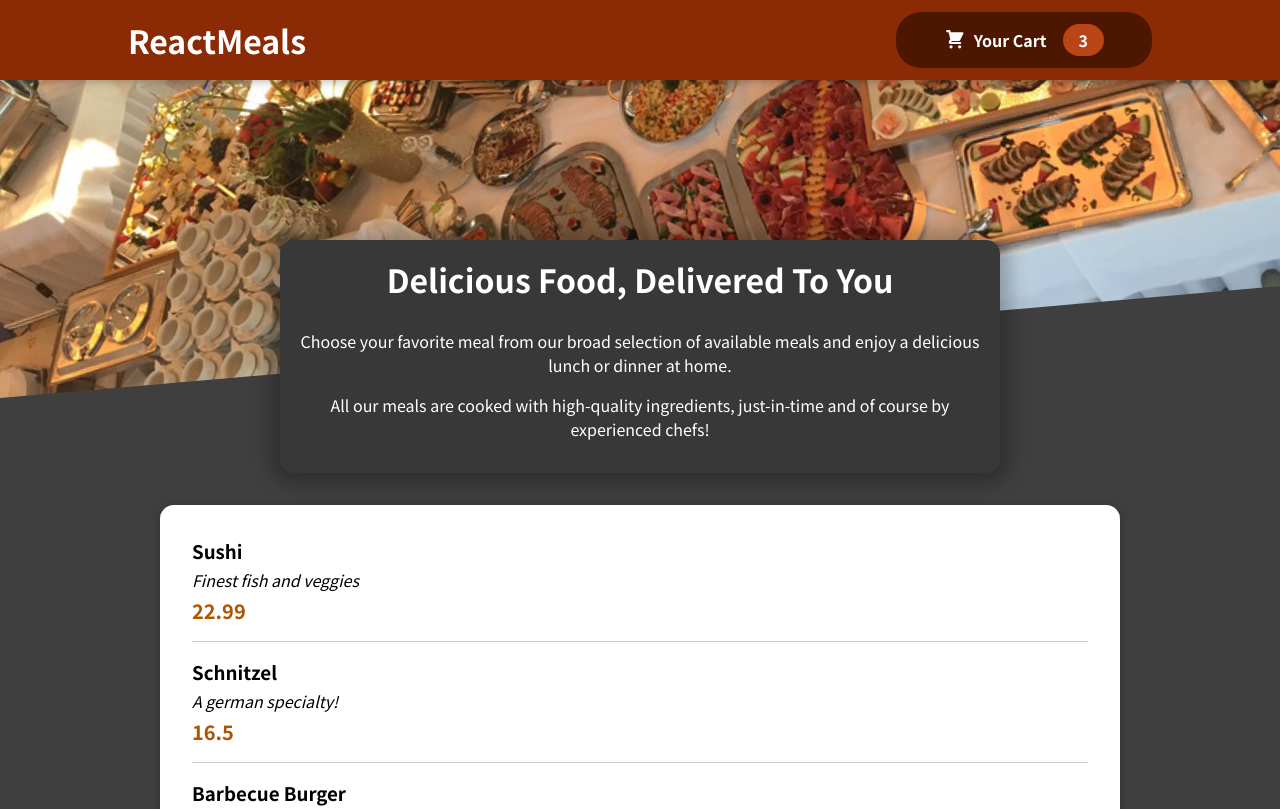
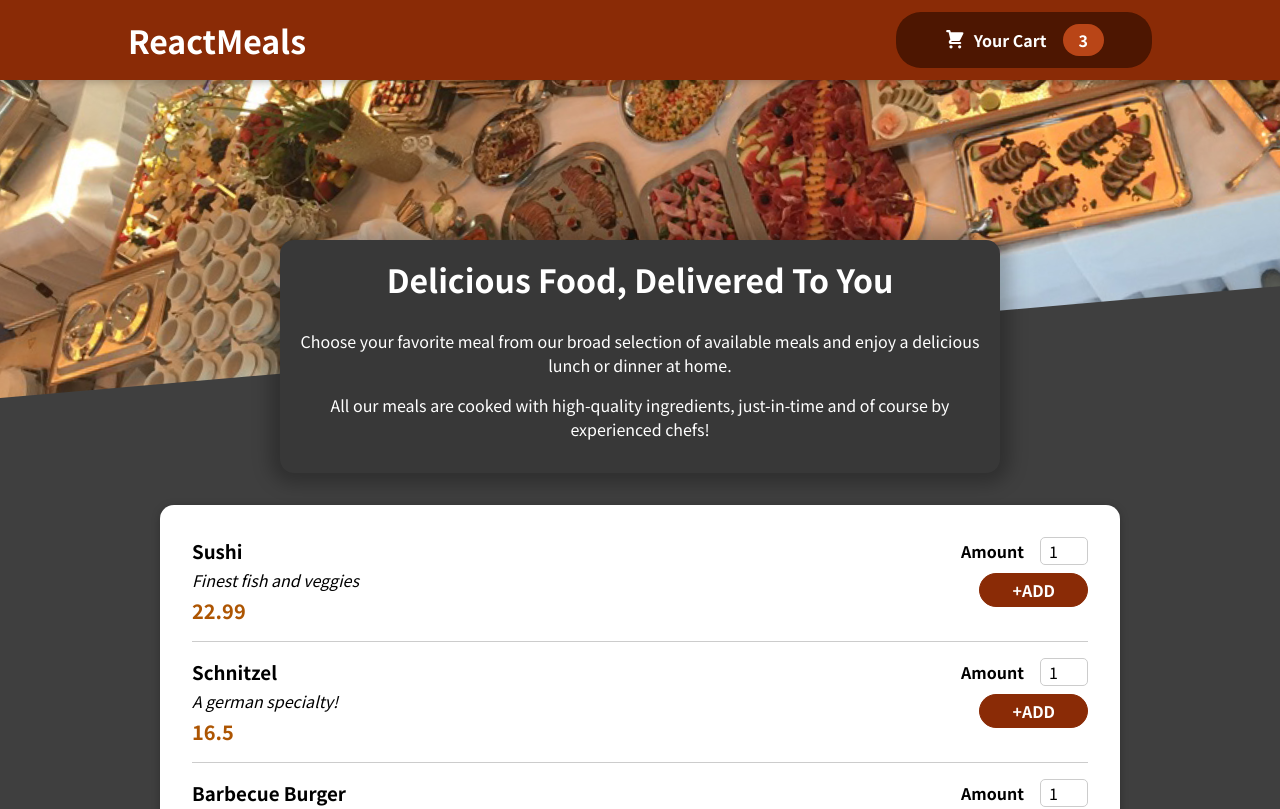
Before and after one commit to paandu6/FoodDelivery, a React (Create React App) app: page / in a window 1280 px wide. Shown: the top 809 px of the page. Built offline with nearby package versions, Linux system fonts and the light colour scheme.

Commit message:
added input form

```diff
--- /dev/null
+++ b/src/Components/Meals/MealsItems/MealItemForm.module.css
@@ -0,0 +1,20 @@
+.form {
+    text-align: right;
+  }
+
+  .form button {
+    font: inherit;
+    cursor: pointer;
+    background-color: #8a2b06;
+    border: 1px solid #8a2b06;
+    color: white;
+    padding: 0.25rem 2rem;
+    border-radius: 20px;
+    font-weight: bold;
+  }
+
+  .form button:hover,
+  .form button:active {
+    background-color: #641e03;
+    border-color: #641e03;
+  }
--- /dev/null
+++ b/src/Components/Meals/MealsItems/MealItemInput.js
@@ -0,0 +1,10 @@
+import classes from './MealItemInput.module.css'
+function MealItemInput(props){
+    return(
+        <div className={classes.input}>
+        <label htmlfor={props.input.id}>{props.label}</label>
+        <input {...props.input}></input>
+        </div>
+    )
+}
+export default MealItemInput
--- /dev/null
+++ b/src/Components/Meals/MealsItems/MealItemInput.module.css
@@ -0,0 +1,18 @@
+.input {
+    display: flex;
+    align-items: center;
+    margin-bottom: 0.5rem;
+  }
+
+  .input label {
+    font-weight: bold;
+    margin-right: 1rem;
+  }
+
+  .input input {
+    width: 3rem;
+    border-radius: 5px;
+    border: 1px solid #ccc;
+    font: inherit;
+    padding-left: 0.5rem;
+  }
--- /dev/null
+++ b/src/Components/Meals/MealsItems/MealitemForm.js
@@ -0,0 +1,19 @@
+import classes from './MealItemForm.module.css'
+import MealItemInput from './MealItemInput'
+function MealItemForm(props){
+    return(
+        <form className={classes.form}>
+            <MealItemInput label='Amount'
+            input={{
+                id:'amount',
+                type:'number',
+                defaultValue:1,
+                step:1,
+                min:1,
+                max:5
+            }}/>
+            <button> +ADD</button>
+        </form>
+    )
+}
+export default MealItemForm
--- a/src/Components/Meals/MealsItems/MealsItems.js
+++ b/src/Components/Meals/MealsItems/MealsItems.js
@@ -1,3 +1,4 @@
+import MealItemForm from './MealitemForm'
 import classes from './MealsItems.module.css'
 function MealsItems(props){
     // const price = `$${props.price.toFixed(2)}`
@@ -9,7 +10,7 @@
                 <div className={classes.price}>{props.price}</div>
             </div>
             <div>
-
+                <MealItemForm />
             </div>
         </li>
     )
```
Also changed, not shown: 1 other file (tests, documents, lock files or other folders).
